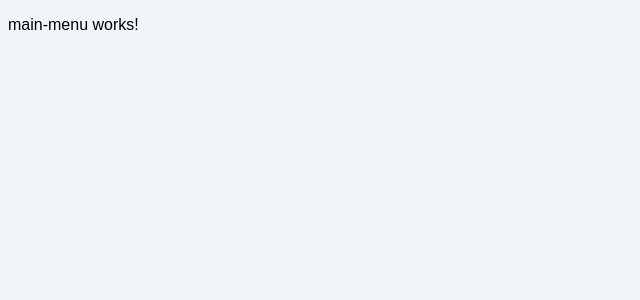
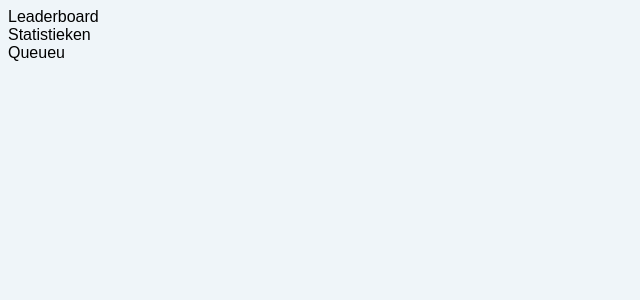
Before and after one commit to lenardvandermaas/frontend-WAF-PingPong, an Angular app: page / in a window 1280 px wide. Shown: the top 300 px of the page, without its empty margins (0-640 px from the left). Built offline with nearby package versions, Linux system fonts and the light colour scheme.

Commit message:
main menu

```diff
--- a/src/app/main-menu/main-menu.component.html
+++ b/src/app/main-menu/main-menu.component.html
@@ -1 +1,13 @@
-<p>main-menu works!</p>
+<div *ngIf="loggedIn">
+	<a>login</a>
+	<a>register</a>
+</div>
+<div>
+	<a>Leaderboard</a>
+</div>
+<div>
+	<a>Statistieken</a>
+</div>
+<div>
+	<a>Queueu</a>
+</div>
```
